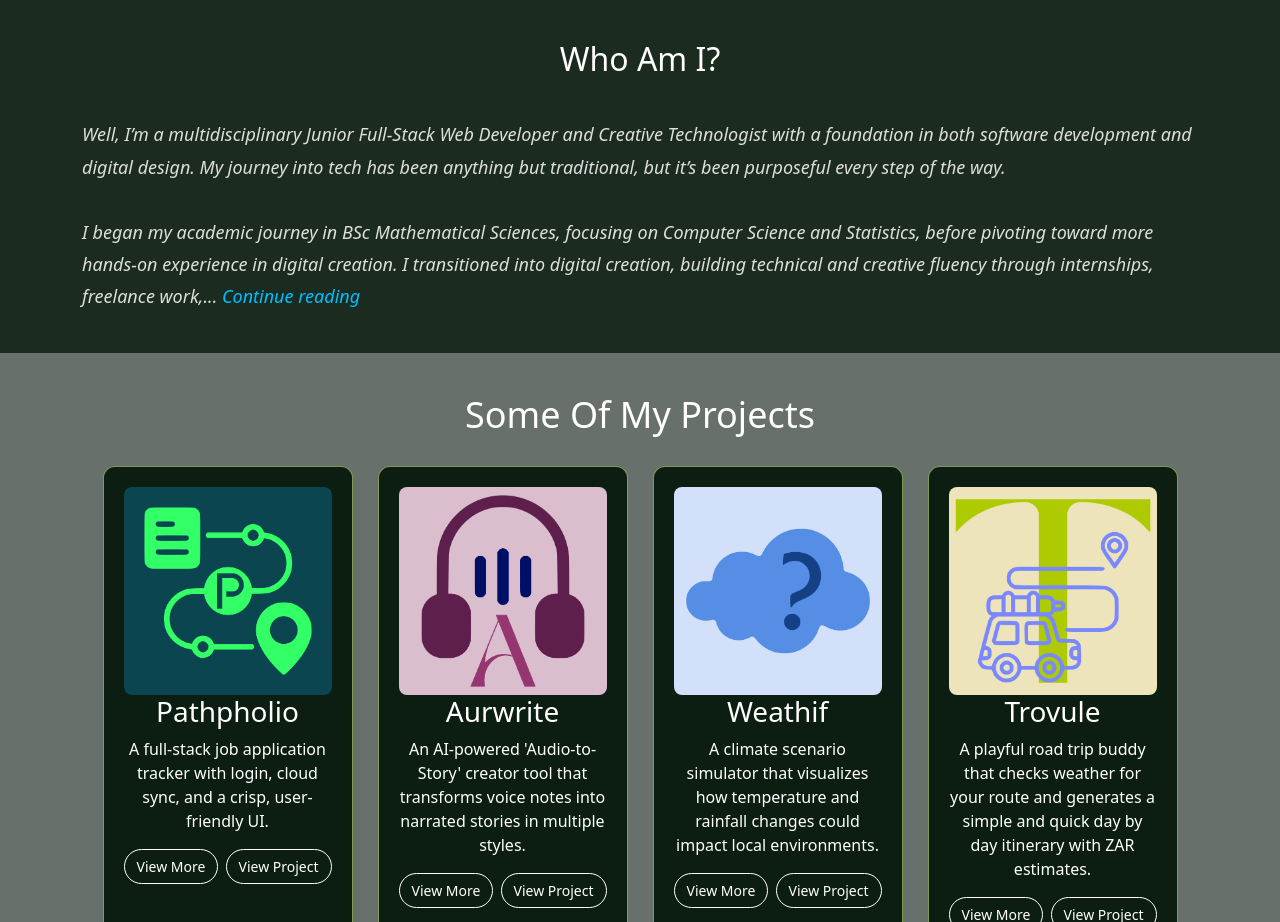
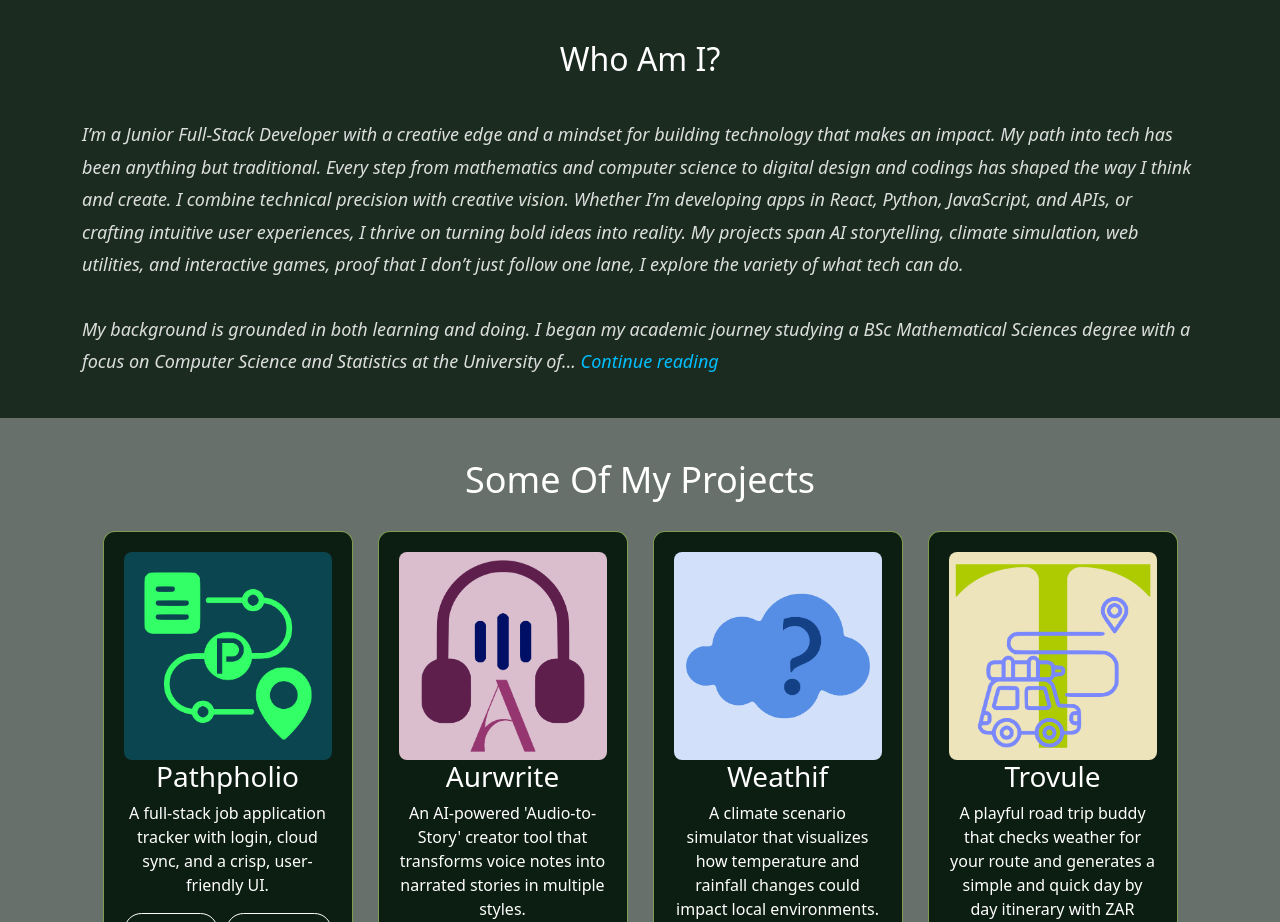
Before and after one commit to gititbunny/nn-react-portfolio, a React (Create React App) app in the folder portfolio/: page / in a window 1280 px wide. Shown: the part 860-1782 px from the top of the page. Built offline with nearby package versions, Linux system fonts and the light colour scheme.

Commit message:
Update about me info

```diff
--- a/portfolio/src/components/About.js
+++ b/portfolio/src/components/About.js
@@ -14,16 +14,22 @@ function About() {
         <h2 className="text-white">Who Am I?</h2>
         <p className="about-text">
           <em>
-            Well, I’m a multidisciplinary Junior Full-Stack Web Developer and
-            Creative Technologist with a foundation in both software development
-            and digital design. My journey into tech has been anything but
-            traditional, but it’s been purposeful every step of the way.
+            I’m a Junior Full-Stack Developer with a creative edge and a mindset
+            for building technology that makes an impact. My path into tech has
+            been anything but traditional. Every step from mathematics and
+            computer science to digital design and codings has shaped the way I
+            think and create. I combine technical precision with creative
+            vision. Whether I’m developing apps in React, Python, JavaScript,
+            and APIs, or crafting intuitive user experiences, I thrive on
+            turning bold ideas into reality. My projects span AI storytelling,
+            climate simulation, web utilities, and interactive games, proof that
+            I don’t just follow one lane, I explore the variety of what tech can
+            do.
             <br />
-            <br />I began my academic journey in BSc Mathematical Sciences,
-            focusing on Computer Science and Statistics, before pivoting toward
-            more hands-on experience in digital creation. I transitioned into
-            digital creation, building technical and creative fluency through
-            internships, freelance work,
+            <br />
+            My background is grounded in both learning and doing. I began my
+            academic journey studying a BSc Mathematical Sciences degree with a
+            focus on Computer Science and Statistics at the University of
             {!showMore && (
               <>
                 ...{" "}
@@ -35,30 +41,27 @@ function About() {
             {showMore && (
               <>
                 {" "}
-                and self-driven learning. I’ve developed and deployed
-                responsive, user-focused web applications using HTML, CSS,
-                JavaScript, Python, React.js, APIs, and modern tools like Git,
-                Netlify, and VS Code, while leveraging my design background to
-                craft clean, intuitive interfaces.
+                Limpopo, then pivoted into hands-on creation, from freelance
+                digital design to styling and brand-building with Laust Closet,
+                and a Graphic Designer internship experience at RIKHOTSO IT
+                Solutions. These roles sharpened my creativity, client focus,
+                and design instincts, which I now apply directly to development.
                 <br />
                 <br />
-                In 2024, I formalized my technical pivot and I've now in 2025
-                earned verified diplomas in full-stack and front-end development
-                from Delac Foundation SheCodes. Since then, I’ve been and
-                continue building real-world projects that merge design, logic,
-                and storytelling, to create solutions that feel as good as they
-                function.
+                In 2024, I formalized my pivot into tech with verified diplomas
+                in Full-Stack and Front-End Development, and 13 certifications
+                in Web Development, React, Python, and AI from Delac Foundation
+                SheCodes. Since then, I’ve been focused on building real-world
+                projects that connect design, logic, and storytelling into
+                seamless digital experiences.
                 <br />
                 <br />
-                Whether I’m coding interfaces, solving logic puzzles, or
-                collaborating with a team, I care deeply about making things
-                that are impactful, accessible, and human-centered. I’m
-                currently seeking junior roles where I can grow, contribute
-                meaningfully, and help shape thoughtful digital experiences.
-                <br />
-                <br />
+                What drives me isn’t just code, it’s the challenge of creating
+                something meaningful, something that feels as good as it
+                functions. I’m now seeking opportunities as a Junior Developer
+                where I can grow, contribute, and help shape thoughtful digital
+                experiences with teams who are building the future.{" "}
                 <strong>I'm eager to see what comes next...</strong>
-                <br />
                 <br />
                 <span className="read-more" onClick={handleToggle}>
                   Show less
```
